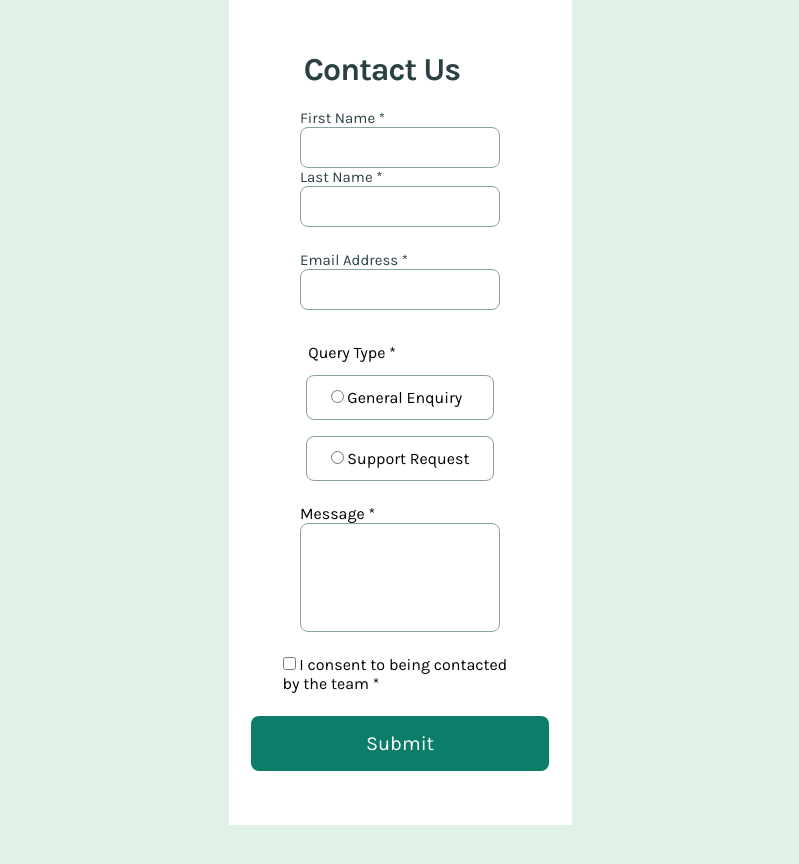
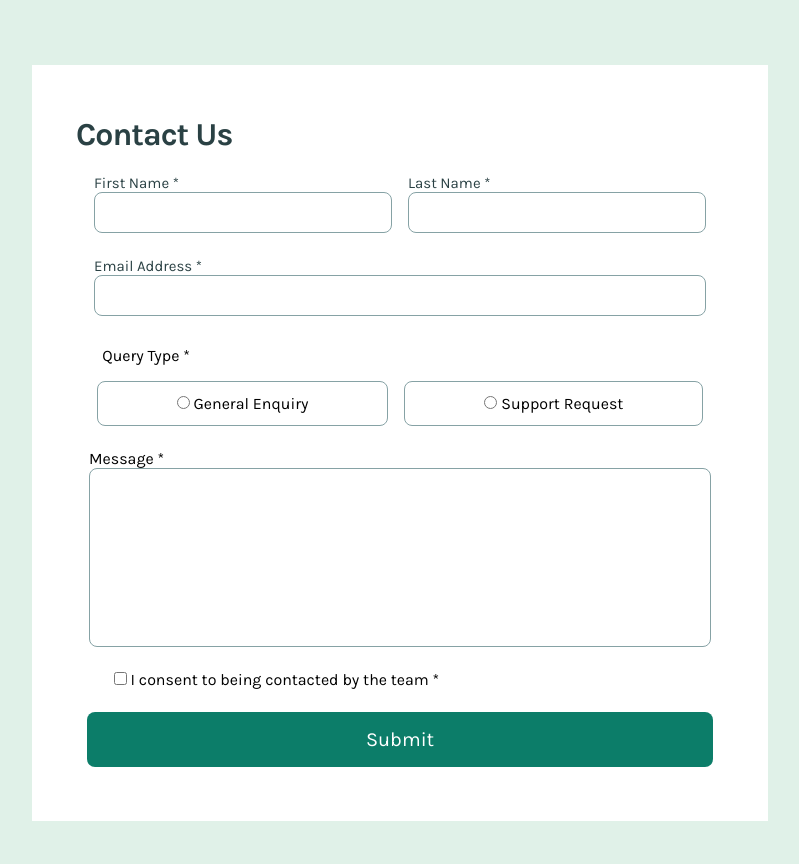
Before and after one commit to AnanoMakharashvili/Contact-Form, a plain HTML site: page index.html in a window 1280 px wide. Shown: the whole page, without its empty margins (240-1039 px from the left). Before the commit the page ends 825 px from the top, so only its background shows below. Drawn offline with Linux system fonts and the light colour scheme.

Commit message:
added desktop version for responsive design

```diff
--- a/styless.css
+++ b/styless.css
@@ -12,6 +12,7 @@ body {
   display: flex;
   flex-direction: column;
   align-items: center;
+  padding: 37px;
 }
 
 .main {
@@ -149,3 +150,57 @@ body {
     padding: 16px 267px;
   }
 }
+
+@media (min-width: 1024px) and (max-width: 1440px) {
+  body {
+    padding: 65px;
+  }
+
+  .main {
+    width: 736px;
+  }
+
+  .header {
+    margin-left: -10px;
+    display: flex;
+    align-self: flex-start;
+  }
+
+  .first-last-container {
+    display: flex;
+    flex-direction: row;
+    gap: 16px;
+  }
+
+  #first-name {
+    padding: 12px 73px;
+  }
+
+  #last-name {
+    padding: 12px 73px;
+  }
+
+  .query-type {
+    transform: translate(-254px, 7px);
+  }
+
+  .radio-group {
+    flex-direction: row;
+  }
+
+  .general-support {
+    padding: 12px 79px;
+  }
+
+  #message {
+    padding: 81px 235px;
+  }
+
+  .checkbox-container {
+    margin-left: -247px;
+  }
+
+  .button {
+    padding: 16px 279px;
+  }
+}
```
